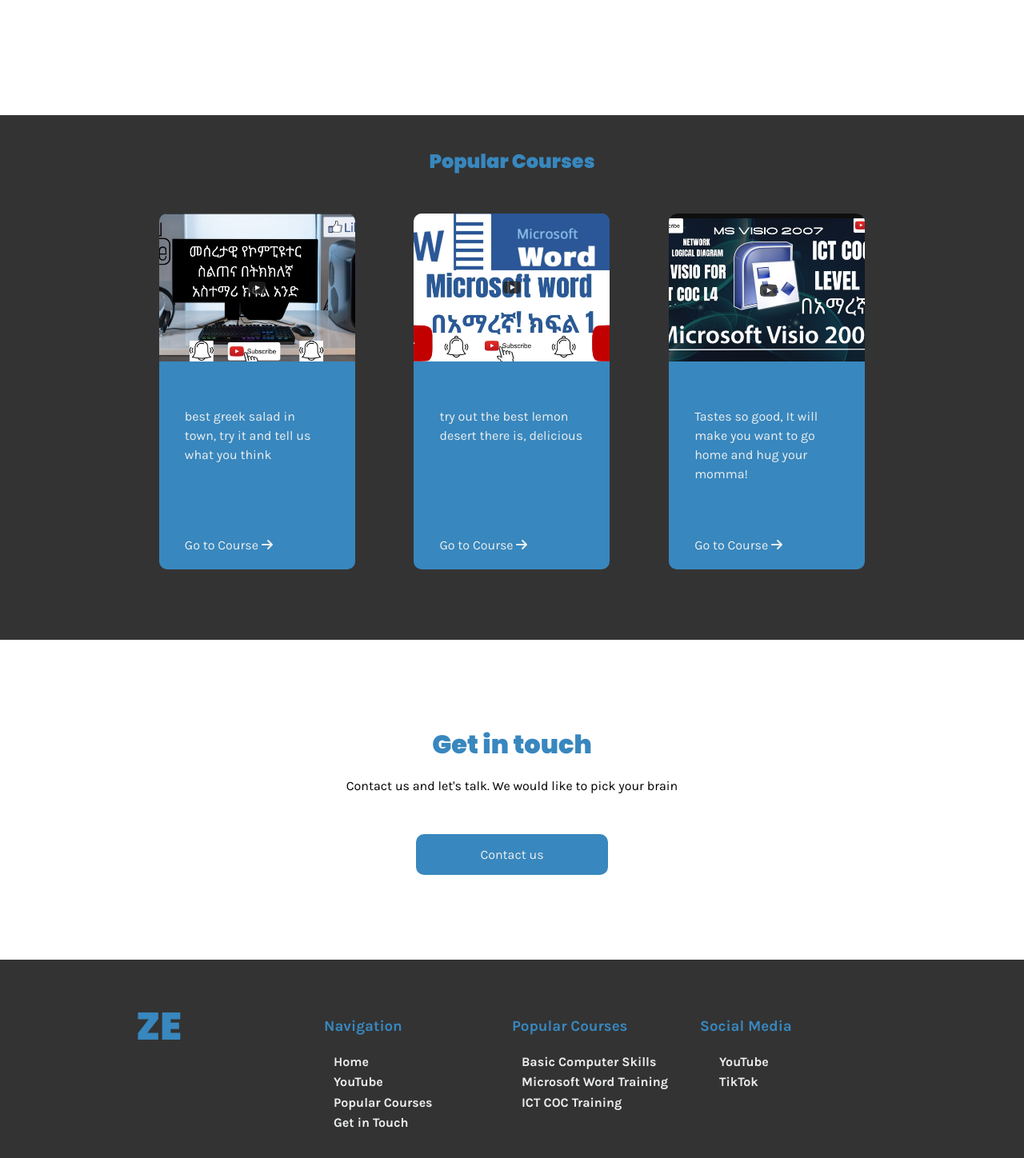
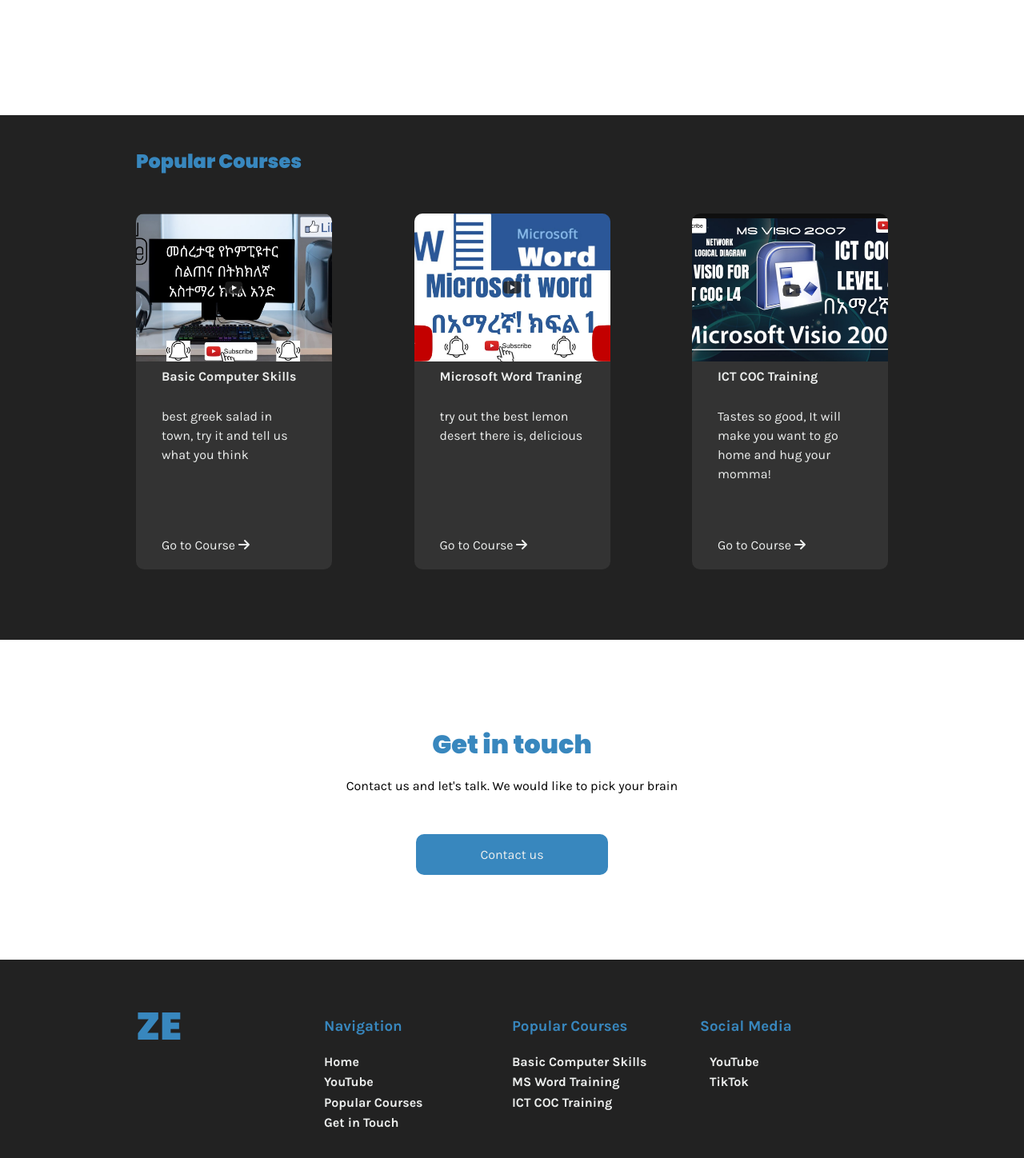
Before and after one commit to hailemedn/Zola-Education-Website, a React (Create React App) app: page / in a window 1280 px wide. Shown: the part 1246-2694 px from the top of the page at 80% size. Built offline with nearby package versions, Linux system fonts and the light colour scheme.

Commit message:
add smooth scroll feature when the nav links are clicked

```diff
--- a/src/components/Footer.js
+++ b/src/components/Footer.js
@@ -32,7 +32,7 @@
                 <a href="">Basic Computer Skills</a>
               </li>
               <li>
-                <a href="">Microsoft Word Training</a>
+                <a href="">MS Word Training</a>
               </li>
               <li>
                 <a href="">ICT COC Training</a>
--- a/src/components/Header.js
+++ b/src/components/Header.js
@@ -57,7 +57,7 @@
     <header className="container" ref={headerRef}>
       <div className="wrapper">
         <h1>
-          <a href="#home" onClick={handleNavigation("home")}>
+          <a href="#home" onClick={handleNavigation("hero")}>
             ZE
           </a>
         </h1>
@@ -67,7 +67,7 @@
               <a
                 className="red"
                 href="#contactus"
-                onClick={handleNavigation("contactus")}
+                onClick={handleNavigation("hero")}
               >
                 Home
               </a>
@@ -76,7 +76,7 @@
               <a
                 className="red"
                 href="#contactus"
-                onClick={handleNavigation("contactus")}
+                onClick={handleNavigation("youtube")}
               >
                 YouTube
               </a>
@@ -85,7 +85,7 @@
               <a
                 className="red"
                 href="#aboutus"
-                onClick={handleNavigation("aboutus")}
+                onClick={handleNavigation("courses")}
               >
                 Courses
               </a>
--- a/src/components/styles.css
+++ b/src/components/styles.css
@@ -79,11 +79,11 @@
 
 #navbar {
   display: flex;
+  gap: 2rem;
 }
 
 nav ul li {
   list-style: none;
-  padding: 0 12px;
   position: relative;
   cursor: pointer;
   font-family: "Karla", sans-serif;
@@ -95,18 +95,18 @@
   color: var(--primary-color);
 }
 
-nav a:after {
+nav li:after {
   content: "";
   position: absolute;
   bottom: -4px;
-  left: 15px;
+  left: 3px;
   width: 0;
   height: 2px;
   transition: width 0.2s ease-in-out;
   background: var(--primary-color);
 }
 
-nav a:hover:after {
+nav li:hover:after {
     width: 40%;
 }
 
@@ -240,12 +240,17 @@
 
 
 #courses-section {
-  background-color: var(--secondary-color);
+  background-color: #222222;
 }
 
 #courses-section p {
     text-align: left;
 }
+
+#courses-section h1 {
+    text-align: left;
+}
+
 
 #contactus-section {
   display: flex;
@@ -267,12 +272,12 @@
 }
 
 footer {
-    background-color: var(--secondary-color);
+    background-color: #222222;
     padding-top: 3rem;
     padding-bottom: 3rem;
 }
 
-footer h1,h3 {
+footer h1, footer h3 {
     color: var(--primary-color);
 }
 
@@ -298,20 +303,17 @@
 .cards-container {
   display: flex;
   justify-content: space-between;
-  gap: 1rem;
   flex-wrap: wrap;
 }
 .cards-container > * {
   flex: 1;
-  margin-left: auto;
-  margin-right: auto;
   margin-bottom: 3rem;
 }
 .card {
   max-width: 245px;
   min-width: 190px;
   height: 445px;
-  background-color: var(--primary-color);
+  background-color: var(--secondary-color);
   border-radius: 10px;
   position: relative;
   color: var(--light-color);
```
